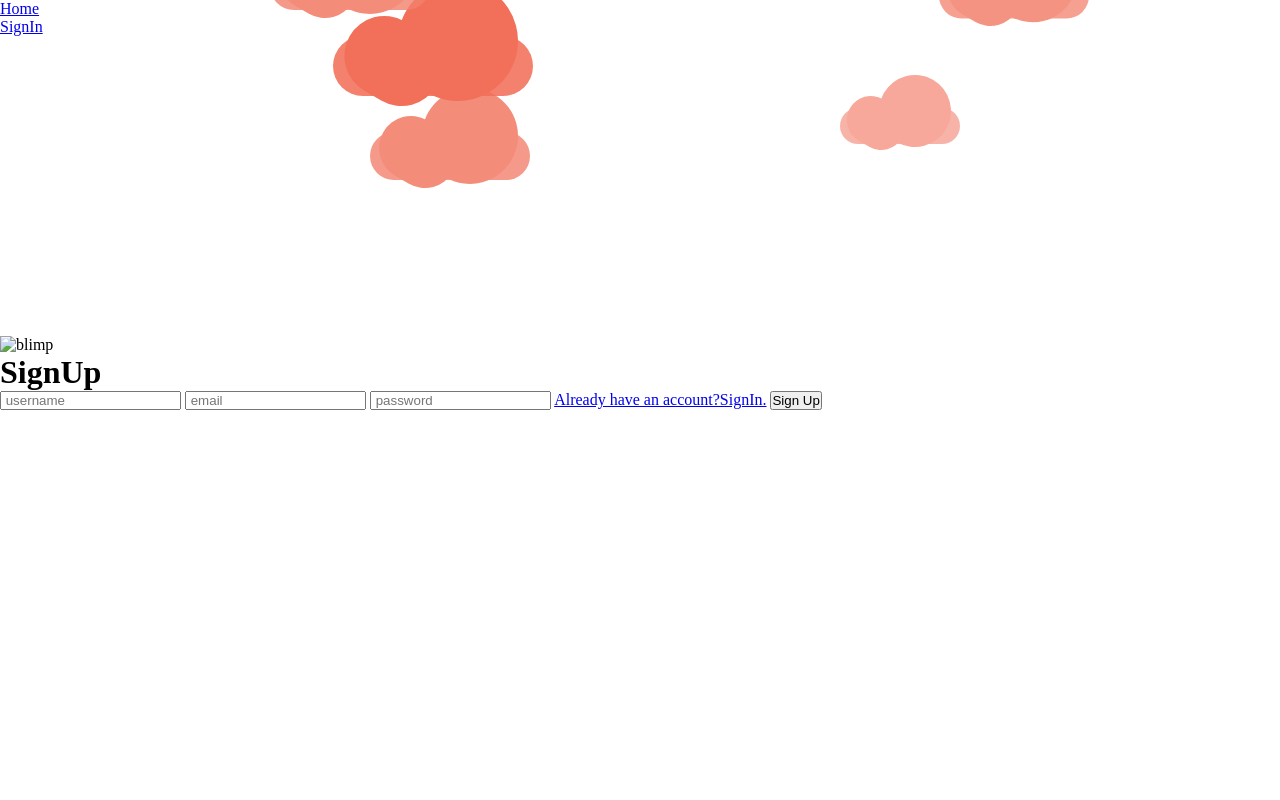
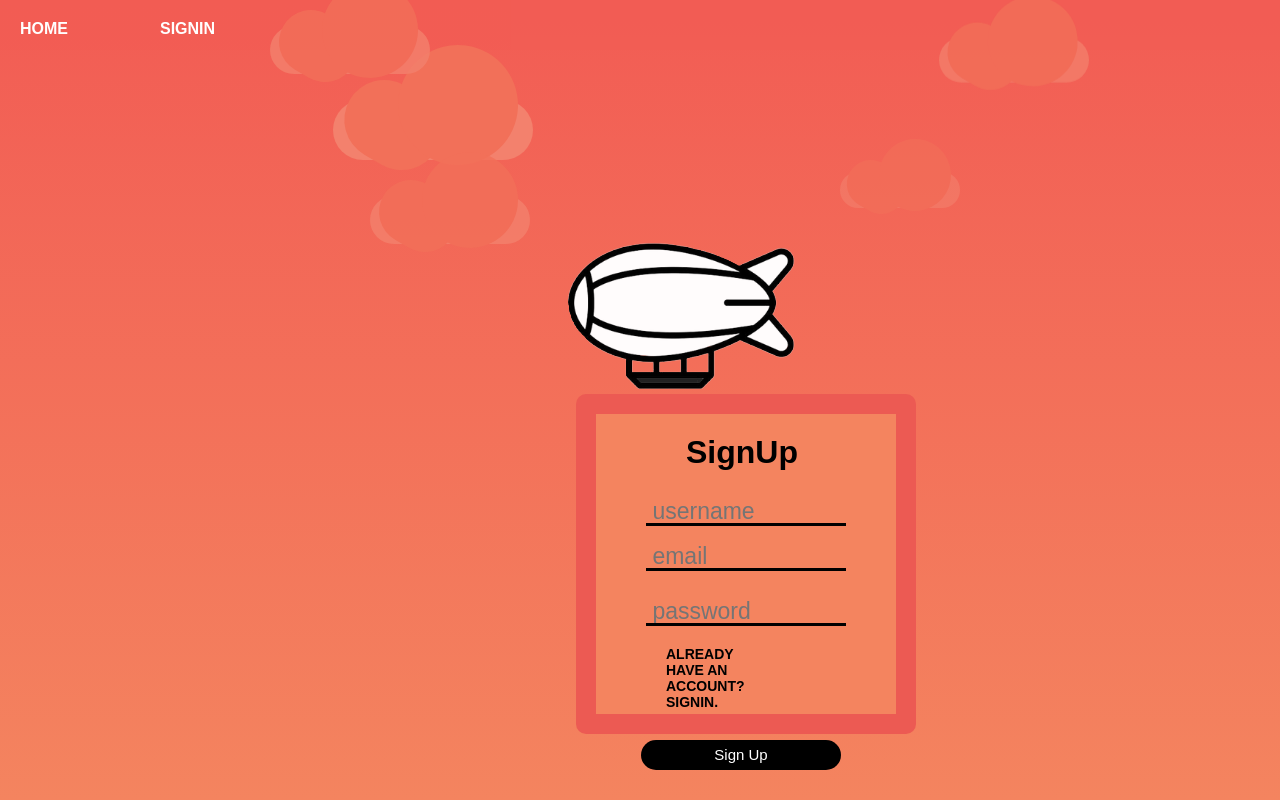
Before and after one commit to Blimp-Web/web-blimp, a plain HTML site: page web-blimp/static/signup.html in a window 1280 px wide. Drawn offline with Linux system fonts and the light colour scheme; the site is published under a folder, as on GitHub Pages, so addresses that start at the root find nothing; no server answers.

Commit message:
Update signup.html

```diff
--- a/web-blimp/static/signup.html
+++ b/web-blimp/static/signup.html
@@ -2,22 +2,22 @@
     <head>
         <title>Blimp</title>
         <meta name="viewport" content="width=device-width, initial-scale=1" />
-        <link rel="stylesheet" href="/style/style1.css"/>
+        <link rel="stylesheet" href="../style/style1.css"/>
         <!-- The core Firebase JS SDK is always required and must be listed first -->
         <script src="https://www.gstatic.com/firebasejs/8.2.7/firebase-app.js"></script>
         <script src="https://www.gstatic.com/firebasejs/8.2.7/firebase-auth.js"></script>
 		<script src="https://www.gstatic.com/firebasejs/8.2.7/firebase-database.js"></script>
-        <script src="/src/index.js"></script>
-		<script src="/src/result.js"></script>
+        <script src="../src/index.js"></script>
+		<script src="../src/result.js"></script>
 
 
     </head>
     <body>
         <nav>
 			<ul>
-				<li><a href="/static/index.html">Home</a></li>
+				<li><a href="../static/index.html">Home</a></li>
                 <div id="a1">
-				<li><a href="/static/signin.html">SignIn</a></li>
+				<li><a href="../static/signin.html">SignIn</a></li>
                 </div>
 
             </ul>
@@ -156,7 +156,7 @@ top: 0;
 	        <div class="cloud x3"></div>
 	        <div class="cloud x4"></div>
 	        <div class="cloud x5"></div>
-            <img src="/img/Untitled_design-removebg-preview (1).png" alt="blimp" id="blimp">
+            <img src="../img/Untitled_design-removebg-preview (1).png" alt="blimp" id="blimp">
         </div>
         <div id="from-container">
         <h1 id="signuptxt">SignUp</h1>
@@ -165,7 +165,7 @@ top: 0;
 		<input type="text" placeholder=" username" id="userName">
         <input type="email" placeholder=" email" id="email">
         <input type="password" placeholder=" password" id="password">
-        <a id="link1" href="signin.html">Already have an account?SignIn.</a>
+        <a id="link1" href="../src/signin.html">Already have an account?SignIn.</a>
 
         <button onclick="signUp(); userName()" id="signUp"> Sign Up </button>
         </div></div>
```
